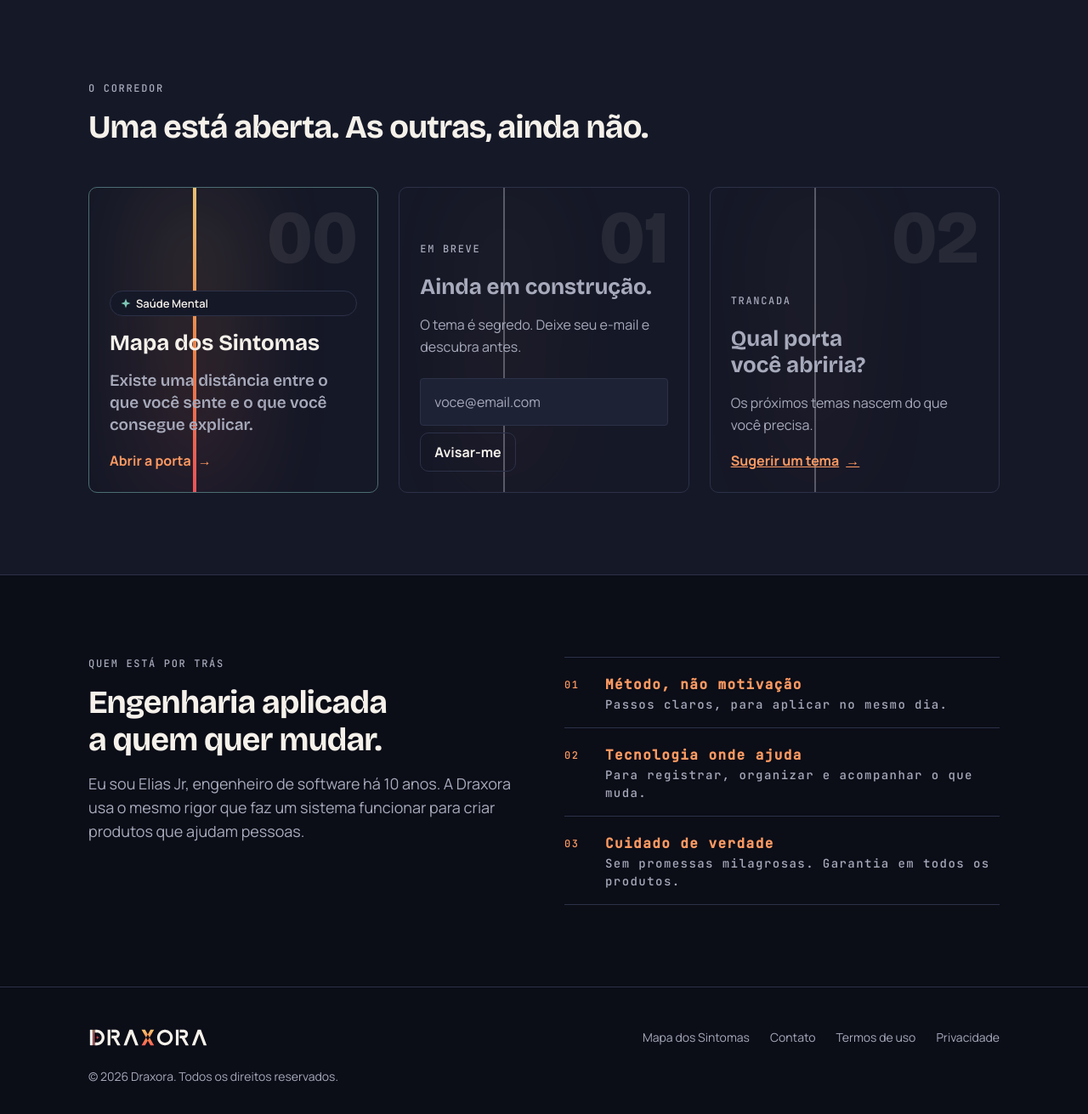
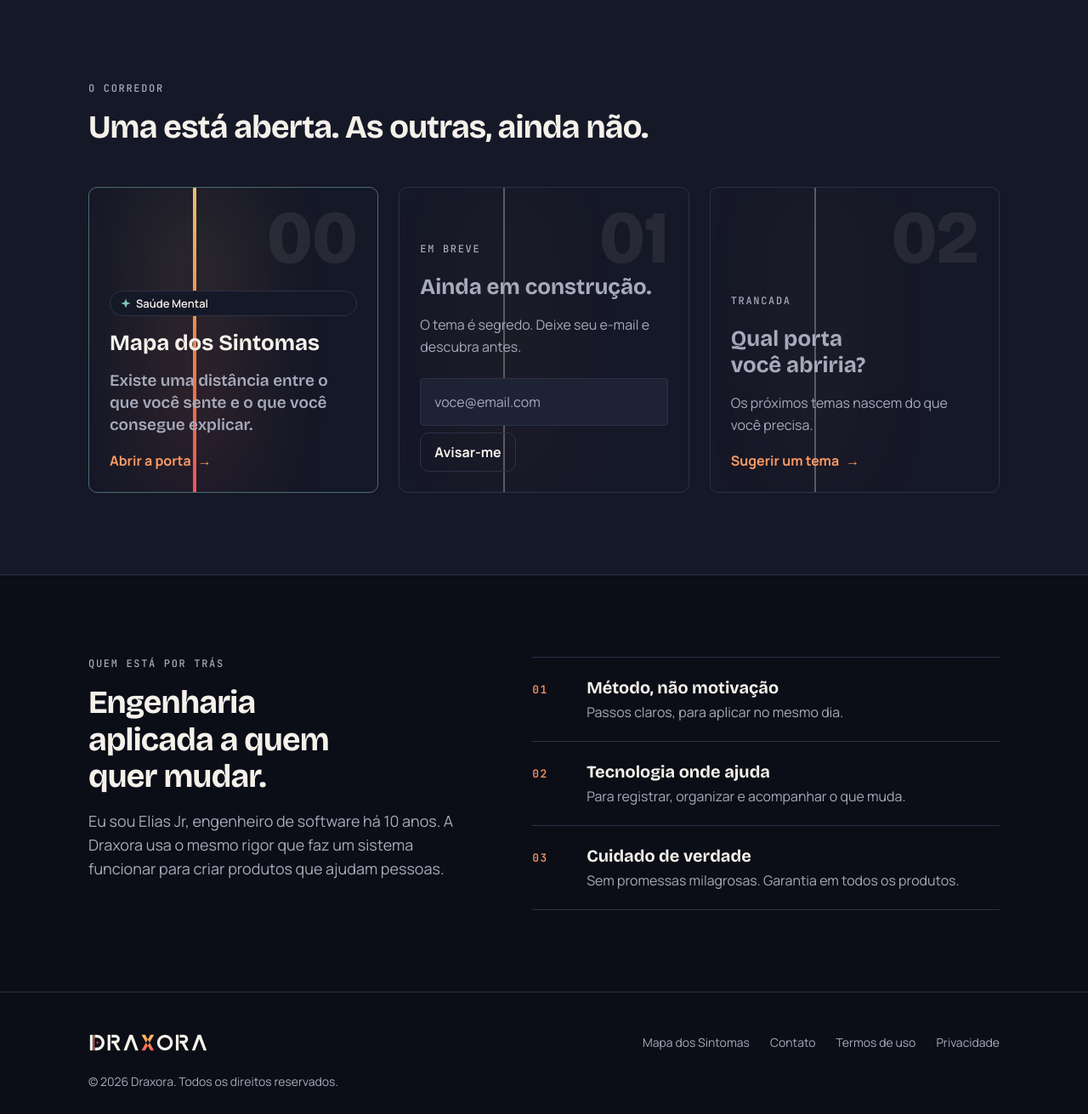
Before and after one commit to eliasobrinhojr/site-draxora, a PHP site: page / in a window 1280 px wide. Shown: the part 625-1936 px from the top of the page at 85% size. Before the commit the page ends 1898 px from the top, so only its background shows below. Run offline with PHP 8.4, Linux system fonts and the light colour scheme.

Commit message:
Formulário de sugestão (WhatsApp/e-mail), seção Sobre refeita e cache-busting
Co-Authored-By: Claude Opus 5.5 <noreply@anthropic.com>
Claude-Session: https://claude.ai/code/session_01Mw14ZAHn5q8ZTeBkBi7Sf5

```diff
--- a/assets/css/draxora.css
+++ b/assets/css/draxora.css
@@ -328,12 +328,53 @@ a.door:hover .door-cta::after { transform: translateX(4px); }
 
 /* Home enxuta */
 @media (max-width: 900px) { .door { min-height: 0; padding-top: 72px; } }
-.about { display: grid; grid-template-columns: minmax(0, 1fr) minmax(0, 1fr); gap: var(--space-4); align-items: start; }
-@media (max-width: 860px) { .about { grid-template-columns: 1fr; gap: var(--space-3); } }
-.about-copy { display: grid; gap: var(--space-2); }
+.door-teaser { font-family: var(--font-display); font-weight: 600; font-size: 19px; line-height: 26px; color: var(--ink); }
+.door-cta-btn { align-self: flex-start; background: none; border: 0; padding: 0; font: inherit; font-weight: 700; color: var(--accent); cursor: pointer; }
+.door-cta-btn:hover::after { transform: translateX(4px); }
+
+/* Sobre */
+.about { display: grid; grid-template-columns: minmax(0, 5fr) minmax(0, 6fr); gap: 64px; align-items: start; }
+.about-copy { display: grid; gap: var(--space-2); align-content: start; }
+.about-copy .h-l { max-width: 14ch; }
+.about-copy .lead { max-width: 46ch; }
 .about-list { margin: 0; padding: 0; list-style: none; display: grid; border-top: 1px solid var(--line); }
-.about-list li { display: grid; grid-template-columns: 2.5rem 1fr; gap: var(--space-1); padding: 16px 0; border-bottom: 1px solid var(--line); }
-.about-list li > span { font-family: var(--font-mono); font-size: 12px; letter-spacing: .12em; color: var(--accent); padding-top: 3px; }
-.about-list strong { display: block; font-size: 16px; }
-.about-list small { display: block; font-size: 14px; line-height: 21px; color: var(--ink-muted); }
-.door-teaser { font-family: var(--font-display); font-weight: 600; font-size: 19px; line-height: 26px; color: var(--ink); }
+.about-list li { display: grid; grid-template-columns: 48px minmax(0, 1fr); gap: var(--space-2); align-items: baseline; padding: 22px 0; border-bottom: 1px solid var(--line); }
+.about-num { font-family: var(--font-mono); font-weight: 500; font-size: 13px; letter-spacing: .12em; color: var(--accent); }
+.about-text { display: grid; gap: 4px; min-width: 0; }
+.about-text strong { font-family: var(--font-display); font-weight: 700; font-size: 20px; line-height: 26px; color: var(--ink); }
+.about-text span { font-size: 16px; line-height: 24px; color: var(--ink-muted); }
+@media (max-width: 860px) {
+  .about { grid-template-columns: 1fr; gap: var(--space-3); }
+  .about-copy .h-l { max-width: none; }
+  .about-list li { grid-template-columns: 36px minmax(0, 1fr); gap: 12px; padding: 18px 0; }
+  .about-text strong { font-size: 18px; line-height: 24px; }
+  .about-text span { font-size: 15px; line-height: 22px; }
+}
+
+/* Modal de sugestão */
+.dx-modal { width: min(560px, calc(100% - 32px)); max-height: calc(100% - 32px); margin: auto; padding: 0; border: 1px solid var(--line); border-radius: var(--radius-md); background: var(--surface); color: var(--ink); overflow: auto; }
+.dx-modal::backdrop { background: rgba(5, 6, 12, .72); backdrop-filter: blur(4px); }
+.dx-modal[open] { animation: modal-in .2s ease-out; }
+@keyframes modal-in { from { opacity: 0; transform: translateY(8px); } to { opacity: 1; transform: none; } }
+.dx-modal-box { position: relative; display: grid; gap: 20px; padding: 28px; }
+.dx-modal-box::before { content: ""; position: absolute; left: 0; right: 0; top: 0; height: 3px; background: var(--lume-h); }
+.dx-modal-head { display: flex; justify-content: space-between; align-items: flex-start; gap: var(--space-2); }
+.dx-modal-head > div { display: grid; gap: var(--space-1); }
+.dx-modal-title { font-weight: 700; font-size: 26px; line-height: 32px; }
+.dx-modal-close { flex: none; display: grid; place-items: center; width: 44px; height: 44px; margin: -8px -8px 0 0; border: 0; border-radius: var(--radius-md); background: transparent; color: var(--ink-muted); cursor: pointer; }
+.dx-modal-close:hover { color: var(--ink); background: var(--surface-raised); }
+.dx-field { display: grid; gap: 8px; }
+.dx-field label { font-size: 14px; line-height: 20px; font-weight: 600; }
+.dx-field label span { font-weight: 400; color: var(--ink-muted); }
+.dx-field textarea { font: inherit; font-size: 16px; line-height: 24px; padding: 14px var(--space-2); border-radius: var(--radius-sm); border: 1px solid var(--line); background: var(--surface-raised); color: var(--ink); resize: vertical; min-height: 112px; }
+.dx-field textarea::placeholder { color: var(--ink-muted); }
+.dx-field textarea:focus-visible { outline: 2px solid var(--focus); outline-offset: 2px; }
+.dx-field-error { margin: -8px 0 0; font-size: 14px; color: var(--lume-coral); }
+.dx-modal-actions { display: flex; flex-wrap: wrap; gap: var(--space-1); }
+.dx-modal-actions .dx-btn { flex: 1 1 200px; white-space: nowrap; padding-left: 18px; padding-right: 18px; }
+.dx-modal-note { font-size: 13px; line-height: 18px; color: var(--ink-muted); }
+@media (max-width: 560px) {
+  .dx-modal { width: 100%; max-width: 100%; max-height: 92%; margin: auto 0 0; border-radius: var(--radius-md) var(--radius-md) 0 0; border-bottom: 0; }
+  .dx-modal-box { padding: 24px 20px calc(20px + env(safe-area-inset-bottom, 0px)); }
+  .dx-modal-title { font-size: 22px; line-height: 28px; }
+}
--- a/index.html
+++ b/index.html
@@ -13,7 +13,7 @@
   <link rel="preconnect" href="https://fonts.googleapis.com">
   <link rel="preconnect" href="https://fonts.gstatic.com" crossorigin>
   <link href="https://fonts.googleapis.com/css2?family=Bricolage+Grotesque:opsz,wght@12..96,600..800&family=Manrope:wght@400;600;700&family=JetBrains+Mono:wght@500&display=swap" rel="stylesheet">
-  <link rel="stylesheet" href="assets/css/draxora.css">
+  <link rel="stylesheet" href="assets/css/draxora.css?v=202610131233">
 </head>
 <body>
 
@@ -85,7 +85,7 @@
           <span class="door-lock">Trancada</span>
           <h3>Qual porta você abriria?</h3>
           <p>Os próximos temas nascem do que você precisa.</p>
-          <a class="door-cta" href="mailto:contato@draxora.com.br?subject=Sugestão%20de%20porta">Sugerir um tema</a>
+          <button class="door-cta door-cta-btn" type="button" data-open="sugestao">Sugerir um tema</button>
         </div>
       </div>
     </div>
@@ -100,9 +100,9 @@
         <p class="lead">Eu sou Elias Jr, engenheiro de software há 10 anos. A Draxora usa o mesmo rigor que faz um sistema funcionar para criar produtos que ajudam pessoas.</p>
       </div>
       <ul class="about-list">
-        <li><span>01</span><span><strong>Método, não motivação</strong><small>Passos claros, para aplicar no mesmo dia.</small></span></li>
-        <li><span>02</span><span><strong>Tecnologia onde ajuda</strong><small>Para registrar, organizar e acompanhar o que muda.</small></span></li>
-        <li><span>03</span><span><strong>Cuidado de verdade</strong><small>Sem promessas milagrosas. Garantia em todos os produtos.</small></span></li>
+        <li><span class="about-num">01</span><span class="about-text"><strong>Método, não motivação</strong><span>Passos claros, para aplicar no mesmo dia.</span></span></li>
+        <li><span class="about-num">02</span><span class="about-text"><strong>Tecnologia onde ajuda</strong><span>Para registrar, organizar e acompanhar o que muda.</span></span></li>
+        <li><span class="about-num">03</span><span class="about-text"><strong>Cuidado de verdade</strong><span>Sem promessas milagrosas. Garantia em todos os produtos.</span></span></li>
       </ul>
     </div>
   </section>
--- a/mapa-dos-sintomas/index.html
+++ b/mapa-dos-sintomas/index.html
@@ -13,7 +13,7 @@
   <link rel="preconnect" href="https://fonts.googleapis.com">
   <link rel="preconnect" href="https://fonts.gstatic.com" crossorigin>
   <link href="https://fonts.googleapis.com/css2?family=Bricolage+Grotesque:opsz,wght@12..96,600..800&family=Manrope:wght@400;600;700&family=JetBrains+Mono:wght@500&display=swap" rel="stylesheet">
-  <link rel="stylesheet" href="../assets/css/draxora.css">
+  <link rel="stylesheet" href="../assets/css/draxora.css?v=202610131233">
 </head>
 <body>
 
@@ -290,6 +290,6 @@
   </div>
 </footer>
 
-<script src="../assets/js/main.js" defer></script>
+<script src="../assets/js/main.js?v=202610131233" defer></script>
 </body>
 </html>
```
Also changed, not shown: other parts of index.html (+32 -1 lines), assets/js/main.js (+39 -0 lines), .htaccess (added), README.md.
